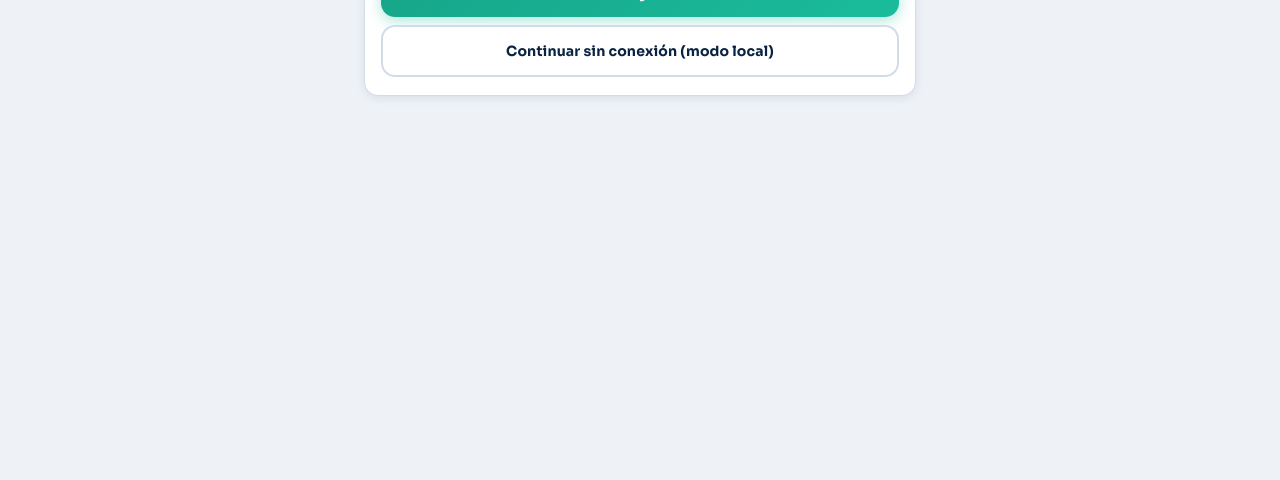
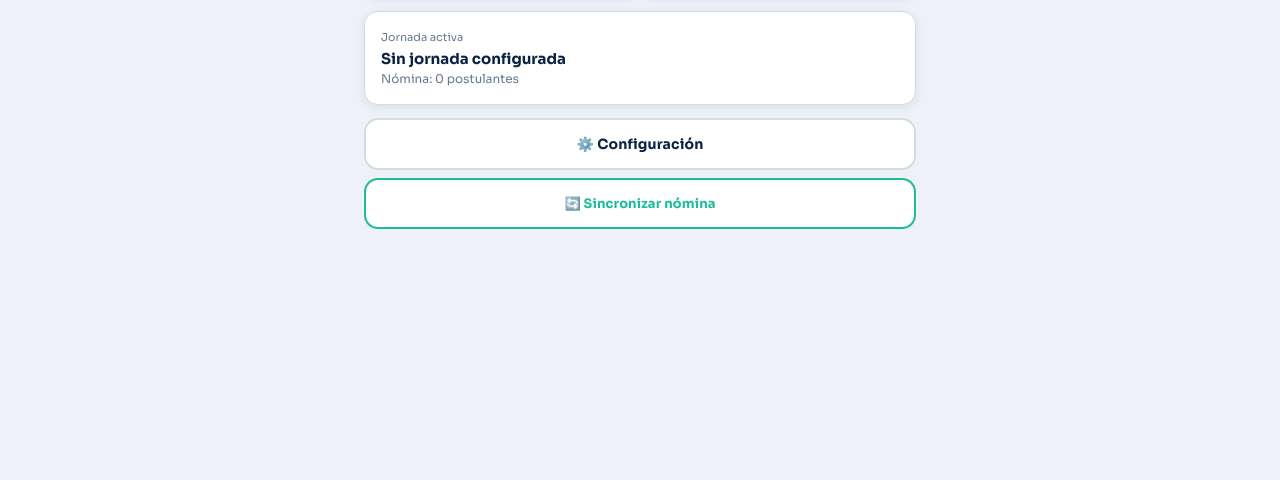
Before and after one commit to crojashefi-lab/captacionespromesas4taregion, a plain HTML site: page index.html in a window 1280 px wide. Shown: the part 320-800 px from the top of the page. Drawn offline with Linux system fonts and the light colour scheme.

Commit message:
Update index.html

```diff
--- a/index.html
+++ b/index.html
@@ -589,6 +589,9 @@ table.prog td:first-child{text-align:left;font-weight:600;color:var(--navy);whit
 /* ══════════════════════════════════════
    STATE
 ══════════════════════════════════════ */
+// URL del Apps Script incrustada — todos los dispositivos la usan automáticamente
+const URL_FIJA = 'https://script.google.com/macros/s/AKfycby4TcOtRBBbot8oOHMtoZoYhhTLv8Shy2Qbn3jByTgoajN7ZM1a6TNLXj3SZCa6Kne0vw/exec';
+
 const S = {
   url:'', jornada:null, nomina:[], station:null,
   athlete:null, stCount:0, fmsVal:null,
@@ -598,18 +601,18 @@ const S = {
    INIT
 ══════════════════════════════════════ */
 window.onload = async () => {
-  S.url     = localStorage.getItem('etm_url') || '';
+  // Usar siempre la URL fija (ignorar lo que haya en localStorage de pruebas anteriores)
+  S.url = URL_FIJA;
+  localStorage.setItem('etm_url', URL_FIJA);
   S.nomina  = JSON.parse(localStorage.getItem('etm_nomina') || '[]');
   S.jornada = JSON.parse(localStorage.getItem('etm_jornada') || 'null');
   document.getElementById('jorFecha').value = new Date().toISOString().split('T')[0];
   updConn();
 
-  if (S.url) {
-    // Sincronizar nómina y jornada desde el servidor central
-    await sincronizarConfig();
-    showS('s-role');
-    updRoleInfo();
-  }
+  // Sincronizar nómina y jornada desde el servidor central
+  await sincronizarConfig();
+  showS('s-role');
+  updRoleInfo();
 };
 
 /* ══════════════════════════════════════
```
